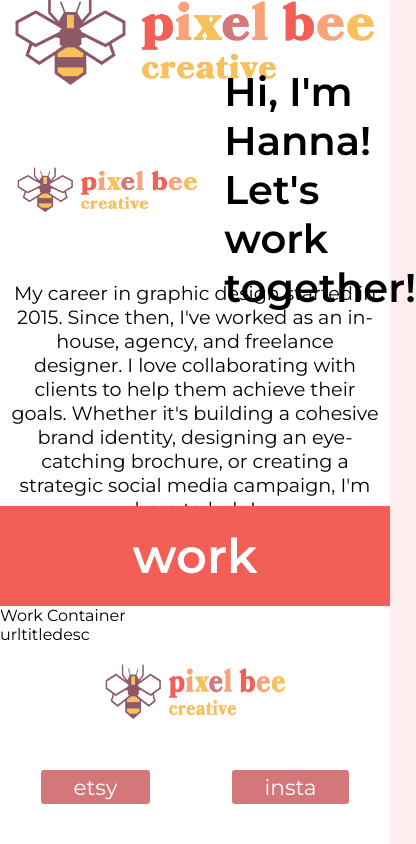
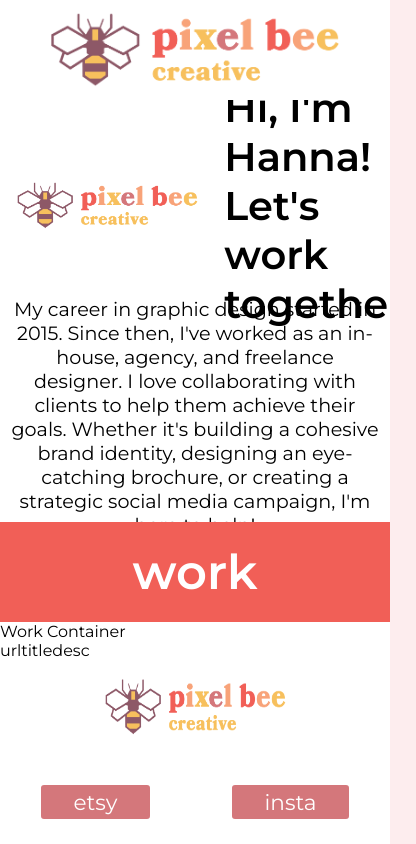
Before and after one commit to ColbPeyton/designer-portfolio, a React (Create React App) app: page / in a window 390 px wide. Shown: the top 844 px of the page, 416 px wide, since content can reach past the window. Built offline with nearby package versions, Linux system fonts and the light colour scheme.

Commit message:
add state to header, add useEffect method to render bee icon after certain YOffset. include basic mobile styling

```diff
--- a/src/components/Header.tsx
+++ b/src/components/Header.tsx
@@ -1,4 +1,4 @@
-import React,{useContext} from 'react';
+import React,{useContext, useState, useEffect} from 'react';
 import {WidthContext} from '../contexts/WidthContext';
 import beeIcon from '../assets/branding/Bee Icon.png';
 import logo from '../assets/branding/Pixel Bee Logo.png';
@@ -9,16 +9,41 @@ interface HeaderProps{
     width: number;
 }
 
+interface HeaderState{
+    height: number;
+}
+
 export const Header = ():JSX.Element => {
 
     // TODO: add mobile button to scroll to top of page.
 
     const width = useContext<HeaderProps['width']>(WidthContext);
+    const [height, setHeight] = useState<HeaderState['height']>(window.pageYOffset);
+
+    const updateHeight = () =>{
+        setHeight(window.pageYOffset);
+    }
+
+    useEffect(()=>{
+        window.addEventListener("scroll", updateHeight);
+        return () => {
+          window.removeEventListener("scroll", updateHeight);
+        }
+    })
+
+    const renderButtonAtYOffset = ():string => {
+        return height >= 150
+        ? 'active'
+        : ''
+    }
+
 
     const mobileHeader = ():JSX.Element => {
         return (
             <div className='header-mobile'>
-                <img src={beeIcon} alt='bee' className='bee-icon'/>
+                <button className={`bee-container ${renderButtonAtYOffset()}`} onClick={()=> {window.scrollTo({top: 0, behavior: 'smooth'})}}>
+                    <img src={beeIcon} alt='bee'/>
+                </button>
                 <div className='logo-container'>
                     <img src={logo} alt='Pixel Bee Banner' />
                 </div>
--- a/src/styles/About.scss
+++ b/src/styles/About.scss
@@ -1,6 +1,7 @@
 .container-about{
     width: 100%;
     height: 100%;
+    overflow: hidden;
     .about-mobile{
         width: 100%;
         height: 50vh;
--- a/src/styles/Header.scss
+++ b/src/styles/Header.scss
@@ -2,7 +2,8 @@
 
 .container-header{
     width: 100%;
-    max-height: 10vh;
+    height: 15vh;
+    max-height: 100px;
     display: flex;
     justify-content: center;
     align-items: center;
@@ -12,29 +13,36 @@
         width: 100%;
         height: 100%;
         display: flex;
-        justify-content: space-between;
+        justify-content: center;
         align-items: center;
 
-        .bee-icon{
+        .bee-container{
             position: fixed;
             top: 5px;
             left: 5px;
             width: 75px;
             height: 75px;
             visibility: hidden;
-
-            .active{
+            z-index: 15;
+            background: none;
+            &.active{
                 visibility: visible;
+            }
+            img{
+                width: 100%;
+                height: 100%;
             }
         }
 
         .logo-container{
             width: 100%;
             height: 100%;
-
+            display: flex;
+            justify-content: center;
+            align-items: center;
             img{
                 max-width: auto;
-                max-height: auto;
+                height: 100%;
             }
         }
     }
@@ -72,13 +80,6 @@
 }
 
 
-@media screen and (min-width: 1024px){
-    .container-header{
-        .header-desktop{
-            max-width: 1200px;
-        }
-    }
-}
 
 
 
```
